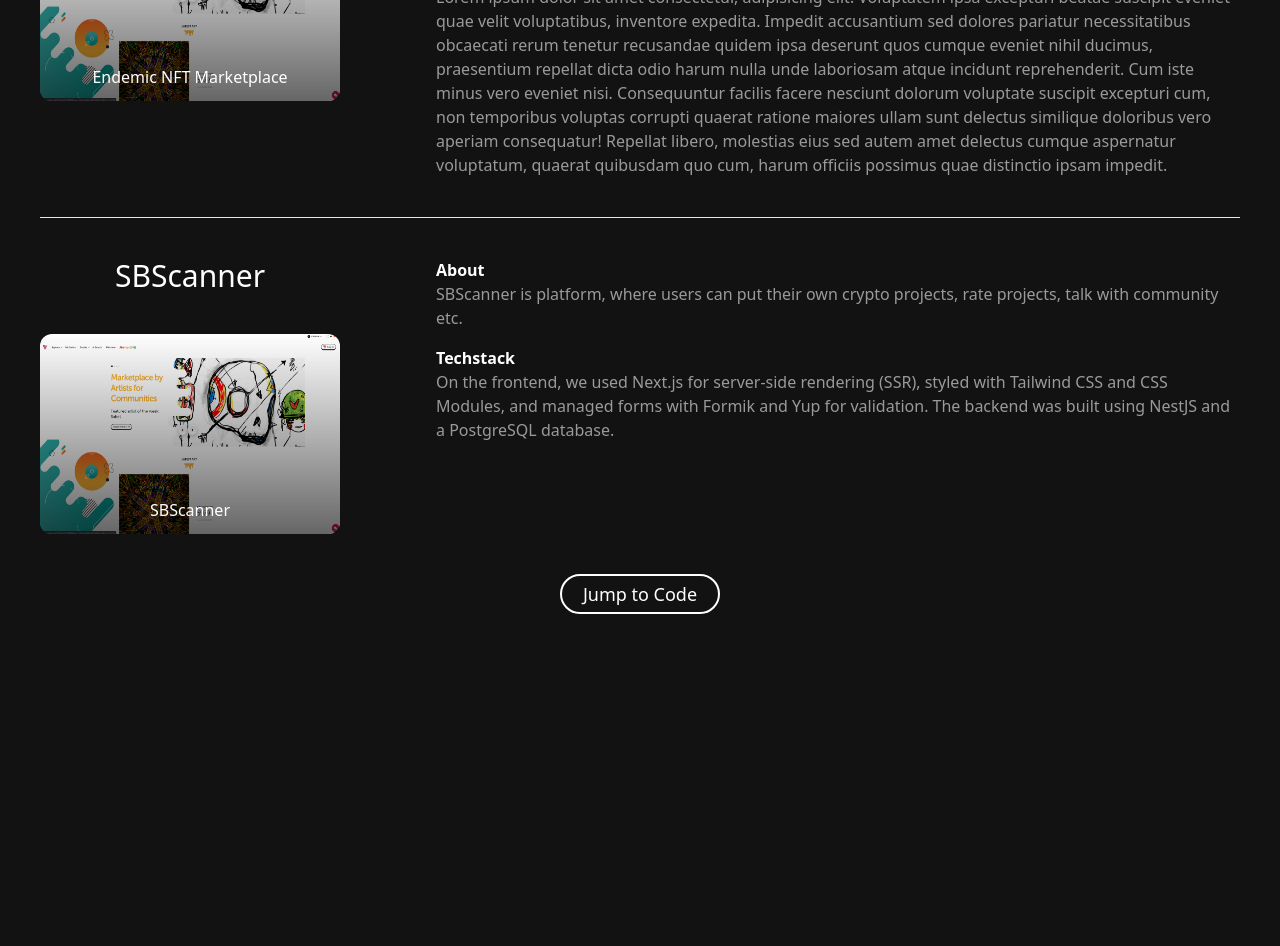
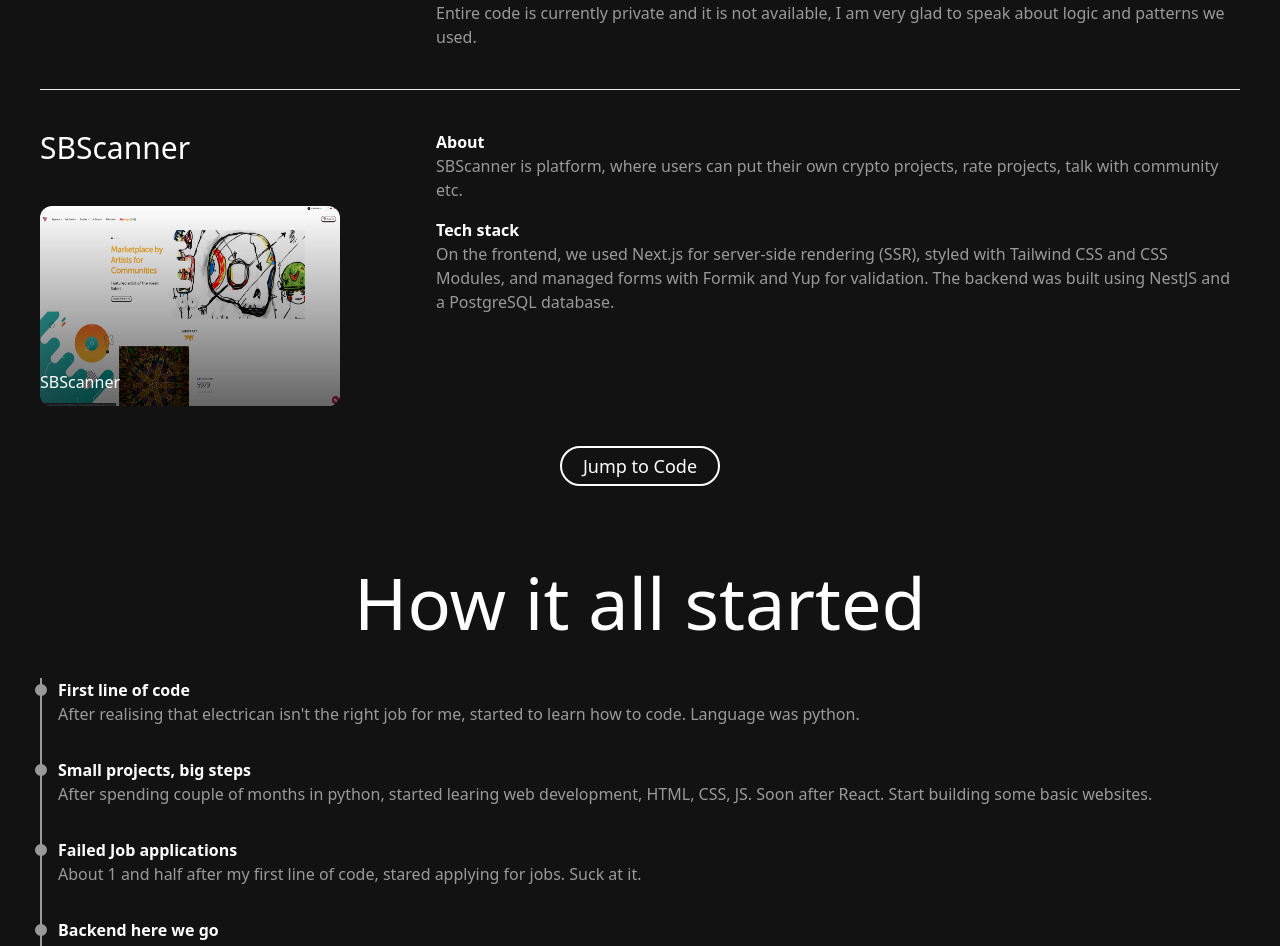
Before and after one commit to Gigi998/portfolio, a Next.js app: page / in a window 1280 px wide. Shown: the part 1420-2366 px from the top of the page. Before the commit the page ends 2274 px from the top, so only its background shows below. Built offline with nearby package versions, Linux system fonts and the light colour scheme.

Commit message:
add expirience sections

```diff
--- /dev/null
+++ b/src/app/(components)/Application/Experience/ExperienceContainer/ExperienceContainer.tsx
@@ -0,0 +1,14 @@
+import { experiences } from "@/data";
+import ExperienceItem from "../ExperienceItem/ExperienceItem";
+
+const ExperienceContainer = () => {
+  return (
+    <div className='flex flex-col justify-center gap-x-10 mt-10'>
+      {experiences.map((experience) => {
+        return <ExperienceItem key={experience.id} {...experience} />;
+      })}
+    </div>
+  );
+};
+
+export default ExperienceContainer;
--- /dev/null
+++ b/src/app/(components)/Application/Experience/ExperienceItem/ExperienceItem.tsx
@@ -0,0 +1,26 @@
+import React from "react";
+import Tooltip from "@/app/(components)/Basic/Tooltip/ToolTip";
+
+interface Props {
+  title: string;
+  about: string;
+  date: string;
+}
+
+const ExperienceItem = ({ title, about, date }: Props) => {
+  return (
+    <div className='border-l-2 border-secondary h-20'>
+      <div className='relative w-0'>
+        <Tooltip text={date}>
+          <div className='rounded-full w-3 h-3 border-2 bg-secondary border-secondary absolute left-[-7px] top-[6px]' />
+        </Tooltip>
+      </div>
+      <div className='ml-4 flex flex-col'>
+        <span className='text-primary font-bold'>{title}</span>
+        <span className='text-secondary mr-20'>{about}</span>
+      </div>
+    </div>
+  );
+};
+
+export default ExperienceItem;
--- a/src/app/(components)/Application/Project/ProjectItem/ProjectItem.tsx
+++ b/src/app/(components)/Application/Project/ProjectItem/ProjectItem.tsx
@@ -35,7 +35,7 @@
           <div className='flex flex-col gap-y-4'>
             <ProjectDescription title='About' description={description} />
             <ProjectDescription
-              title='Techstack'
+              title='Tech stack'
               description={technologyDescription}
             />
             {notes ? (
--- a/src/app/(components)/Application/Project/ProjectsContainer/ProjectsContainer.tsx
+++ b/src/app/(components)/Application/Project/ProjectsContainer/ProjectsContainer.tsx
@@ -1,41 +1,12 @@
 import ProjectItem from "../ProjectItem/ProjectItem";
-import EndemicAppImage from "@/assets/images/endemicHome.png";
+import { projects } from "@/data";
 
 const ProjectsContainer = async () => {
-  const projects = [
-    {
-      id: 1,
-      name: "Endemic NFT Marketplace",
-      siteLink: "https://endemic.app",
-      imageSrc: EndemicAppImage,
-      description:
-        "Endemic is a decentralized marketplace for digital assets on the Ethereum blockchain but, with a twist. Besides usual buying and selling art, through this artistic platform we encourage all users to connect and interact.",
-      technologyDescription:
-        "On the frontend, we used Next.js for server-side rendering (SSR), styled with Tailwind CSS and CSS Modules, and managed forms with Formik and Yup for validation. The backend was built using NestJS and a PostgreSQL database.",
-      notes:
-        "Entire code is private and it is not available, I am very glad to speak about logic and patterns we used.      Lorem ipsum dolor sit amet consectetur, adipisicing elit. Voluptatem ipsa excepturi beatae suscipit eveniet quae velit voluptatibus, inventore expedita. Impedit accusantium sed dolores pariatur necessitatibus obcaecati rerum tenetur recusandae quidem ipsa deserunt quos cumque eveniet nihil ducimus, praesentium repellat dicta odio harum nulla unde laboriosam atque incidunt reprehenderit. Cum iste minus vero eveniet nisi. Consequuntur facilis facere nesciunt dolorum voluptate suscipit excepturi cum, non temporibus voluptas corrupti quaerat ratione maiores ullam sunt delectus similique doloribus vero aperiam consequatur! Repellat libero, molestias eius sed autem amet delectus cumque aspernatur voluptatum, quaerat quibusdam quo cum, harum officiis possimus quae distinctio ipsam impedit.",
-    },
-    {
-      id: 2,
-      name: "SBScanner",
-      siteLink: "somelink",
-      codeLink: "somelink",
-      imageSrc: EndemicAppImage,
-      description:
-        "SBScanner is platform, where users can put their own crypto projects, rate projects, talk with community etc.",
-      technologyDescription:
-        "On the frontend, we used Next.js for server-side rendering (SSR), styled with Tailwind CSS and CSS Modules, and managed forms with Formik and Yup for validation. The backend was built using NestJS and a PostgreSQL database.",
-    },
-  ];
-
   return (
-    <div className='text-center'>
-      <span className='text-7xl'>Projects</span>
-      <div className='flex flex-col justify-center gap-x-10 mt-10'>
-        {projects.map((project) => {
-          return <ProjectItem key={project.id} {...project} />;
-        })}
-      </div>
+    <div className='flex flex-col justify-center gap-x-10 mt-10'>
+      {projects.map((project) => {
+        return <ProjectItem key={project.id} {...project} />;
+      })}
     </div>
   );
 };
--- /dev/null
+++ b/src/app/(components)/Basic/Tooltip/ToolTip.tsx
@@ -0,0 +1,66 @@
+"use client";
+
+import React, { ReactNode, useState } from "react";
+
+export interface Props {
+  children: ReactNode;
+  text: string | ReactNode;
+  className?: string;
+  position?: ["left" | "center" | "right", "top" | "middle" | "bottom"];
+}
+
+const Tooltip = ({
+  children,
+  text,
+  className,
+  position = ["center", "middle"],
+}: Props) => {
+  const [showTooltip, setShowTooltip] = useState(false);
+
+  const handleMouseEnter = () => {
+    setShowTooltip(true);
+  };
+
+  const handleMouseLeave = () => {
+    setShowTooltip(false);
+  };
+
+  const positionX = {
+    left: "-100%",
+    center: "-50%",
+    right: "100%",
+  };
+  const positionY = {
+    top: "-100%",
+    middle: "-50%",
+    bottom: "100%",
+  };
+
+  const style = {
+    transform: `translate(${positionX[position[0]]}, ${
+      positionY[position[1]]
+    })`,
+  };
+
+  return (
+    <div
+      className={className}
+      onMouseEnter={handleMouseEnter}
+      onMouseLeave={handleMouseLeave}
+    >
+      {children}
+      <div className='relative'>
+        {showTooltip && (
+          <div
+            className='absolute z-10 p-2 bg-primary text-invert rounded-md w-fit max-w-[200px]'
+            style={style}
+          >
+            {text}
+          </div>
+        )}
+      </div>
+    </div>
+  );
+};
+
+export default Tooltip;
--- a/src/app/(components)/Wrapper/SectionWrapper/SectionWrapper.tsx
+++ b/src/app/(components)/Wrapper/SectionWrapper/SectionWrapper.tsx
@@ -3,10 +3,16 @@
 interface Props {
   children: React.ReactNode;
   className?: string;
+  title?: string;
 }
 
-const SectionWrapper = ({ children, className }: Props) => {
-  return <div className={twMerge("my-20", className)}>{children}</div>;
+const SectionWrapper = ({ children, className, title }: Props) => {
+  return (
+    <div className={twMerge("my-20", className)}>
+      {title ? <div className='text-7xl text-center'>{title}</div> : null}
+      {children}
+    </div>
+  );
 };
 
 export default SectionWrapper;
--- a/src/app/layout.tsx
+++ b/src/app/layout.tsx
@@ -14,7 +14,7 @@
   return (
     <html lang='en'>
       <body className='bg-invert min-h-screen flex flex-col max-w-7xl mx-auto'>
-        <div className='min-h-full py-40 px-10'>{children}</div>
+        <div className='min-h-full py-20 px-10'>{children}</div>
       </body>
     </html>
   );
--- a/src/app/page.tsx
+++ b/src/app/page.tsx
@@ -3,6 +3,7 @@
 import ProfileCard from "./(components)/Application/Profile/ProfileCard/ProfileCard";
 import ProjectsContainer from "./(components)/Application/Project/ProjectsContainer/ProjectsContainer";
 import SectionWrapper from "./(components)/Wrapper/SectionWrapper/SectionWrapper";
+import ExperienceContainer from "./(components)/Application/Experience/ExperienceContainer/ExperienceContainer";
 
 export default function Home() {
   return (
@@ -14,9 +15,13 @@
       <SectionWrapper>
         <ContactInfoContainer />
       </SectionWrapper>
-      <SectionWrapper>
+      <SectionWrapper title='Projects'>
         <ProjectsContainer />
       </SectionWrapper>
+      <SectionWrapper title='How it all started'>
+        <ExperienceContainer />
+      </SectionWrapper>
+      <SectionWrapper title="How it's going">Bla bla</SectionWrapper>
     </>
   );
 }
--- /dev/null
+++ b/src/data/index.ts
@@ -0,0 +1,62 @@
+import EndemicAppImage from "@/assets/images/endemicHome.png";
+
+const endemic = {
+  id: 1,
+  name: "Endemic NFT Marketplace",
+  siteLink: "https://endemic.app",
+  imageSrc: EndemicAppImage,
+  description: `Endemic is a decentralized marketplace for digital assets on the Ethereum blockchain but, with a twist. Besides usual buying and selling art,
+    through this artistic platform it encourages all users to connect and interact. With various integration such as likes, comments, blogging, feed, quests,
+    etc., artists benefit from deeper connections with their supporters while collectors and buyers can experience the art much better before the purchase decision.
+    Also, social interaction between users makes the platform a place truly full of life.`,
+  technologyDescription: `On the frontend, we used Next.js for server-side rendering (SSR), TanStack Query for state management, and styled the application with Tailwind CSS and CSS Modules. Forms were managed with Formik, and validation was handled using Yup.
+The backend was built with NestJS and a PostgreSQL database. Authentication was implemented using JWT, managed via the Passport library. We utilized Prisma for efficient database querying.`,
+  notes:
+    "Entire code is currently private and it is not available, I am very glad to speak about logic and patterns we used.",
+};
+
+export const projects = [
+  endemic,
+  {
+    id: 2,
+    name: "SBScanner",
+    siteLink: "somelink",
+    codeLink: "somelink",
+    imageSrc: EndemicAppImage,
+    description:
+      "SBScanner is platform, where users can put their own crypto projects, rate projects, talk with community etc.",
+    technologyDescription:
+      "On the frontend, we used Next.js for server-side rendering (SSR), styled with Tailwind CSS and CSS Modules, and managed forms with Formik and Yup for validation. The backend was built using NestJS and a PostgreSQL database.",
+  },
+];
+
+export const experiences = [
+  {
+    id: 1,
+    title: "First line of code",
+    about:
+      "After realising that electrican isn't the right job for me, started to learn how to code. Language was python.",
+    date: "December, 2021",
+  },
+  {
+    id: 2,
+    title: "Small projects, big steps",
+    about:
+      "After spending couple of months in python, started learing web development, HTML, CSS, JS. Soon after React. Start building some basic websites.",
+    date: "February, 2022",
+  },
+  {
+    id: 3,
+    title: "Failed Job applications",
+    about:
+      "About 1 and half after my first line of code, stared applying for jobs. Suck at it.",
+    date: "February, 2023",
+  },
+  {
+    id: 4,
+    title: "Backend here we go",
+    about:
+      "After failing on finding a job, started to learn backend, didn't understand shit before that. During this process started to getting full picture how real world applications work.",
+    date: "February, 2023",
+  },
+];
```
